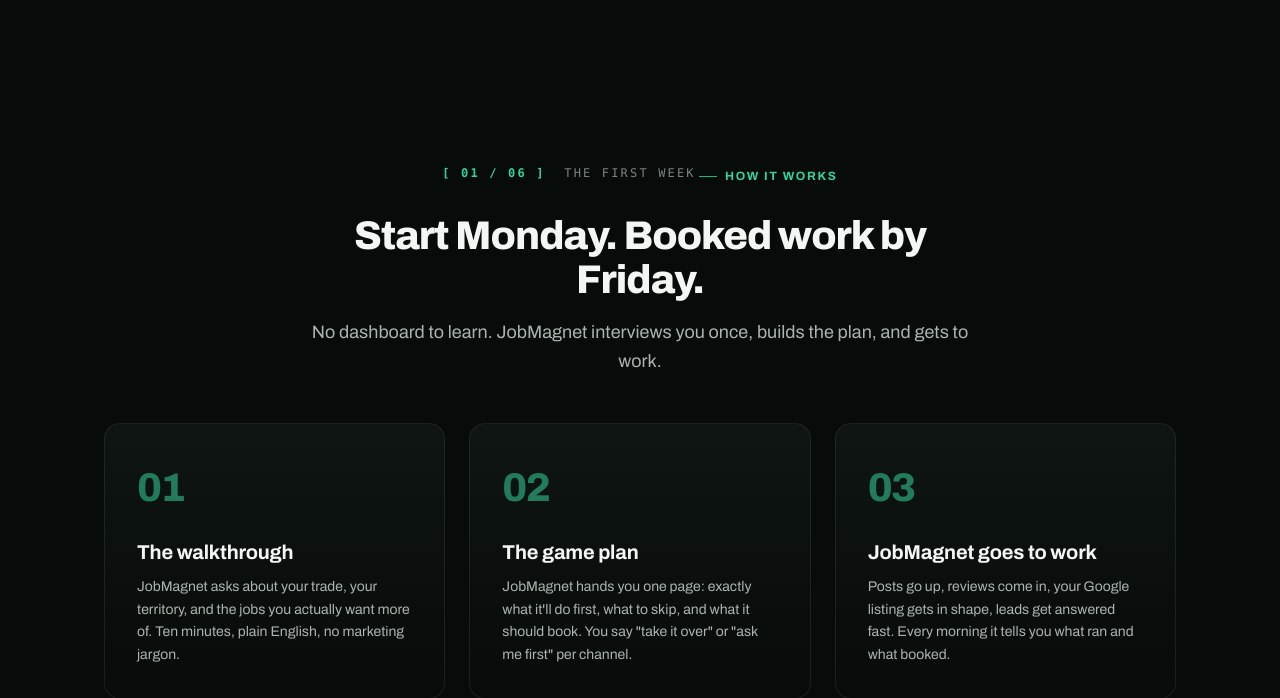
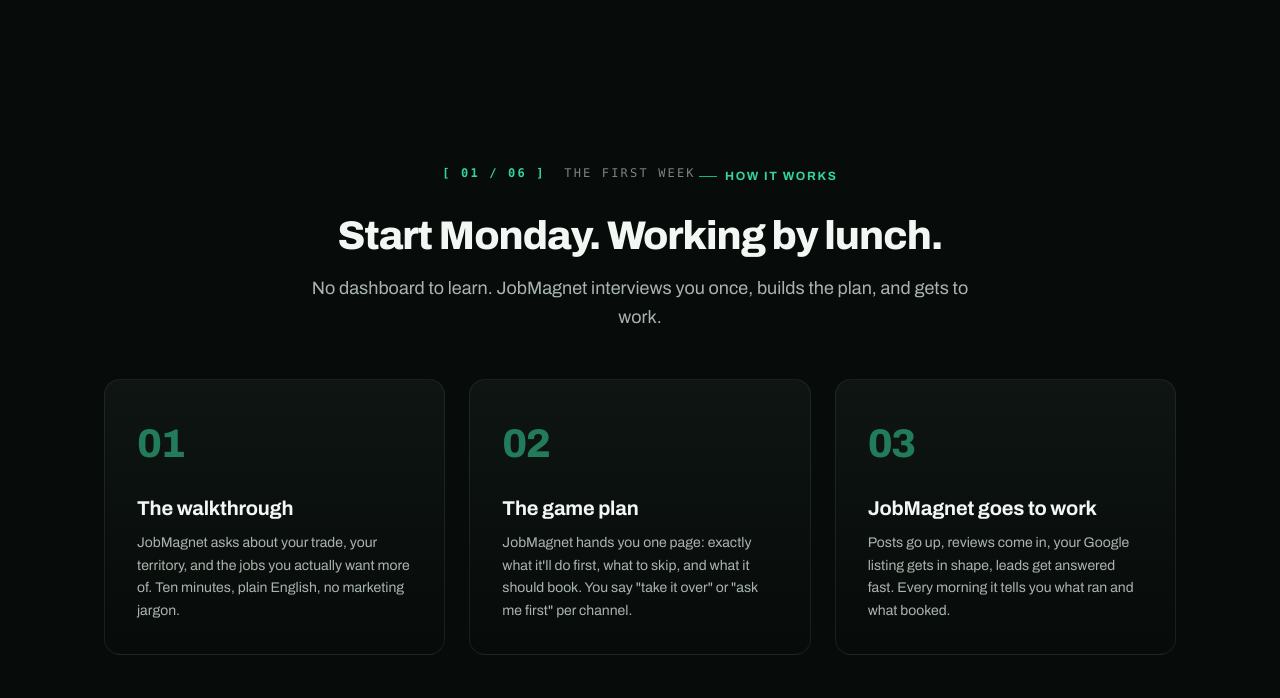
Before and after one commit to heritagehousepainting-pixel/JobMagnet, a Flask app: page / in a window 1280 px wide. Shown: the part 1043-1741 px from the top of the page. Run offline with Flask 3, Linux system fonts and the light colour scheme; data that the repository does not hold is empty; some libraries are stand-ins or nearby versions.

Commit message:
Honest headline: 'Booked work by Friday' -> 'Working by lunch' (home + how-it-works)
The old line promised a customer outcome (booked jobs in 5 days) that is
unsubstantiated (zero wired tenant-weeks) and currently impossible (SMS
simulated until Twilio) — P0 by AUDIT_TRUTH standards. The new line claims
what the product verifiably does on day one: plan built, drafts in the queue.
Bring the outcome claim back when a real tenant provides the receipt.

Co-Authored-By: Claude Fable 5 <noreply@anthropic.com>
Claude-Session: https://claude.ai/code/session_011x6wAsiyur3Y1mrM1xMeYW

```diff
--- a/templates/site_home.html
+++ b/templates/site_home.html
@@ -43,7 +43,7 @@
     <div class="section-head" data-reveal>
       <span class="section-index"><b>[ 01 / 06 ]</b> &nbsp;THE FIRST WEEK</span>
       <span class="eyebrow">How it works</span>
-      <h2 class="h-section">Start Monday. Booked work by Friday.</h2>
+      <h2 class="h-section">Start Monday. Working by lunch.</h2>
       <p class="lede">No dashboard to learn. JobMagnet interviews you once, builds the plan, and gets to work.</p>
     </div>
     <div class="steps" data-reveal-stagger="100">
--- a/templates/site_how.html
+++ b/templates/site_how.html
@@ -8,7 +8,7 @@
   <div class="ember-field"><canvas data-ember></canvas></div>
   <div class="wrap hero-inner" data-reveal-stagger="90">
     <span class="hero-badge" data-reveal><span class="dot"></span> No dashboard to learn</span>
-    <h1 data-reveal style="font-size:clamp(2.6rem,7vw,4.5rem)">Start Monday.<br><span class="accent">Booked work</span> by Friday.</h1>
+    <h1 data-reveal style="font-size:clamp(2.6rem,7vw,4.5rem)">Start Monday.<br><span class="accent">Working</span> by lunch.</h1>
     <p class="hero-sub" data-reveal>JobMagnet works like a great hire, not a piece of software. Here's exactly what the first
       week looks like.</p>
   </div>
```
